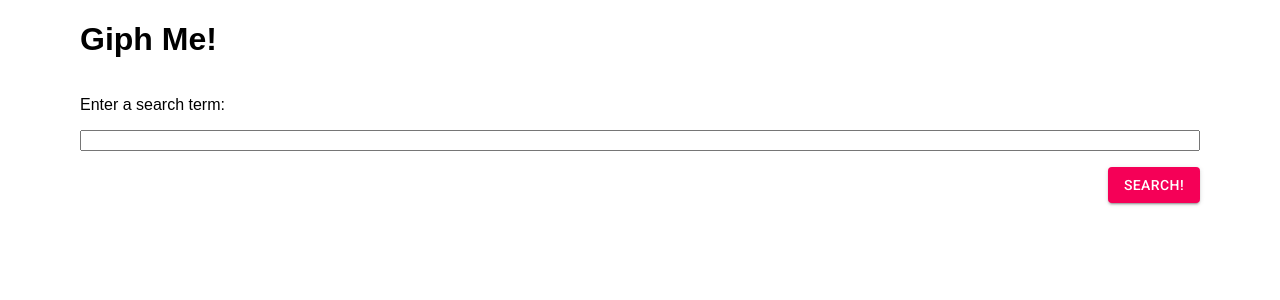
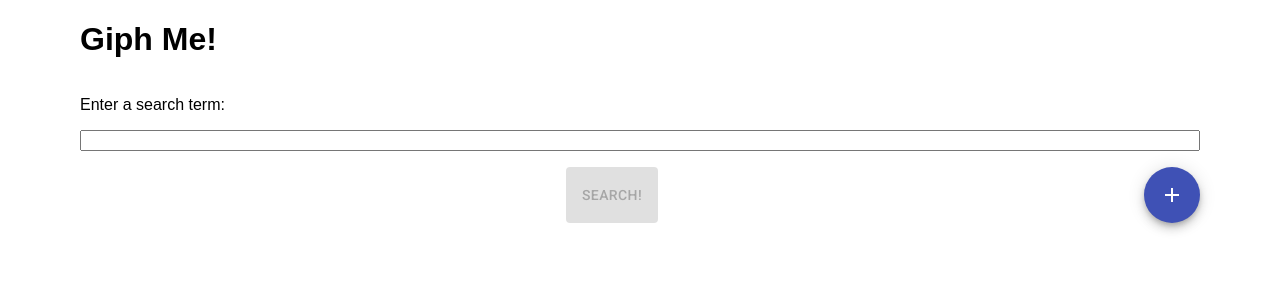
Before and after one commit to whynot1597/Disney_Ride_Tracker, a React (Create React App) app: page / in a window 1280 px wide. Shown: the top 300 px of the page. Built offline with nearby package versions, Linux system fonts and the light colour scheme.

Commit message:
add edit icon

```diff
--- a/package.json
+++ b/package.json
@@ -4,6 +4,7 @@
   "private": true,
   "dependencies": {
     "@material-ui/core": "^4.5.0",
+    "@material-ui/icons": "^4.4.3",
     "react": "^16.9.0",
     "react-dom": "^16.9.0",
     "react-scripts": "3.1.2",
--- a/src/SearchForm.js
+++ b/src/SearchForm.js
@@ -1,3 +1,4 @@
+/* eslint-disable no-unused-vars */
 import React, { useState } from 'react'
 
 import './SearchForm.css'
@@ -6,7 +7,9 @@ import SearchResults from './SearchResults'
 
 import { searchGifs } from './api'
 
-import Button from '@material-ui/core/Button';
+import Button from '@material-ui/core/Button'
+import Fab from '@material-ui/core/Fab'
+import AddIcon from '@material-ui/icons/Add'
 
 const SearchForm = () => {
   const [error, setError] = useState(null)
@@ -39,7 +42,10 @@ const SearchForm = () => {
       <input name="query" type="text" value={query} onChange={handleQueryChange} />
 
       <div className="ButtonBar">
-        <Button type="submit" variant="contained" color="secondary">Search!</Button>
+        <Button type="submit" variant="contained" color="secondary" disabled={!query}>Search!</Button>
+        <Fab color="primary" aria-label="add">
+          <AddIcon />
+        </Fab>
       </div>
 
       {error && (
--- a/src/index.js
+++ b/src/index.js
@@ -1,3 +1,4 @@
+/* eslint-disable no-unused-vars */
 import React from 'react'
 import ReactDOM from 'react-dom'
 import './index.css'
```
Also changed, not shown: 1 other file (tests, documents, lock files or other folders).
